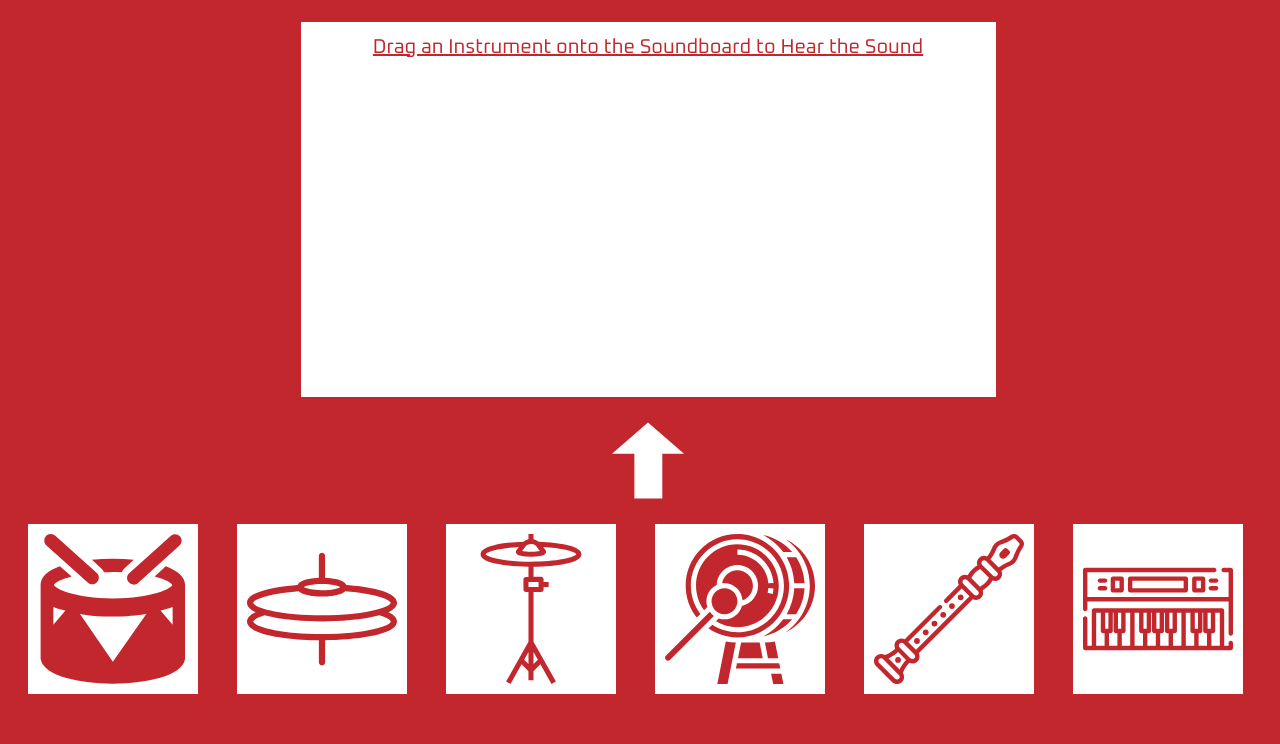
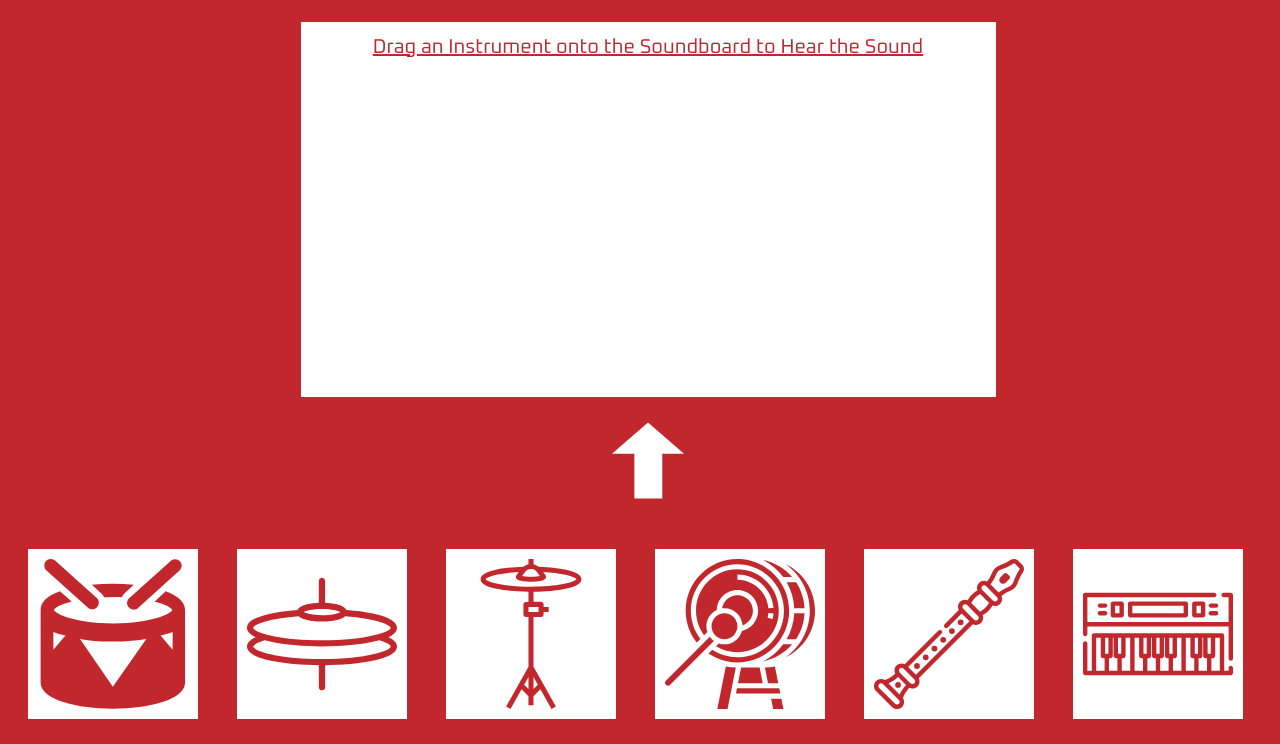
Before and after one commit to ChronoSwiftt/Acheson_G_Mellor_S_MusicMixer, a plain HTML site: page index.html in a window 1280 px wide. Shown: the part 102-846 px from the top of the page. Drawn offline with Linux system fonts and the light colour scheme; a web font is replaced by a local one.

Commit message:
added spacing

```diff
--- a/css/main.css
+++ b/css/main.css
@@ -67,13 +67,13 @@ p
 
 .grid-row
 {
-	margin-top: 25px;
+	margin-top: 50px;
 	display: flex;
   	flex-flow: row wrap;
   	align-content: center;
   	justify-content: space-around;
   	margin-right: 25px;
-  	margin-bottom: 50px;
+  	margin-bottom: 25px;
 }
 
 .icon1
```
